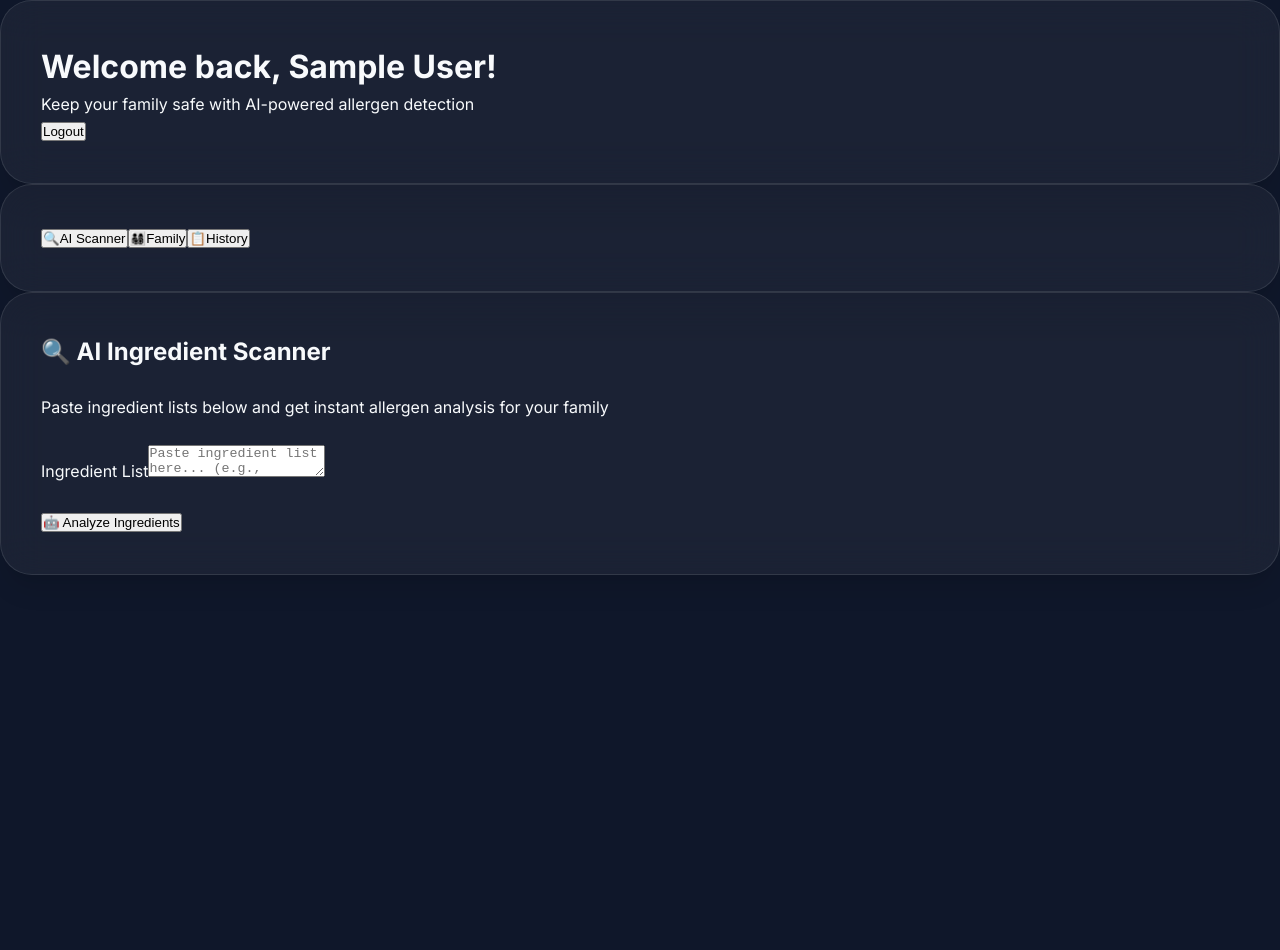
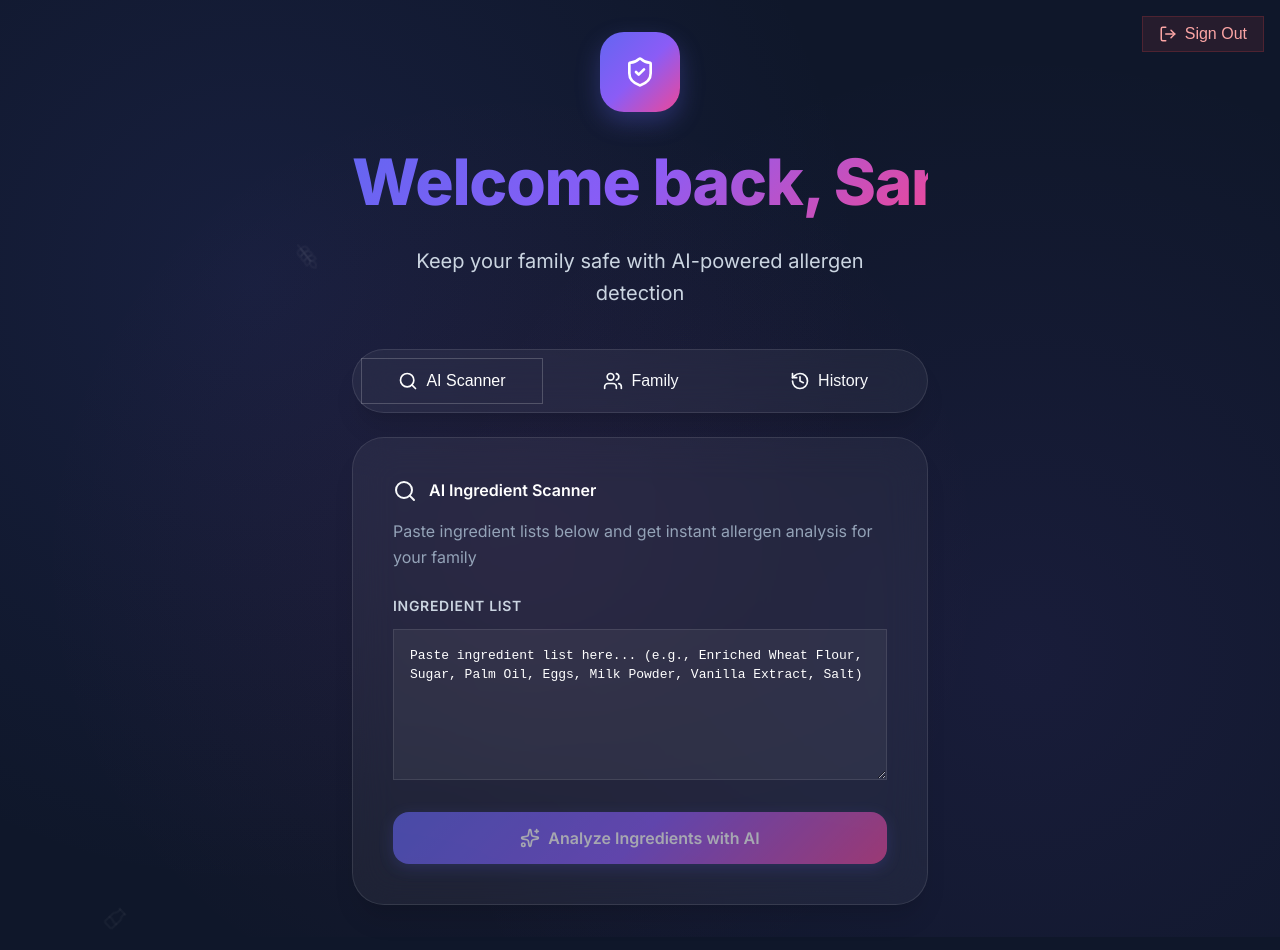
Before and after one commit to Sladed49er/allergyguard, a Next.js app: page /dashboard in a window 1280 px wide. Shown: the top 950 px of the page. Before the commit the page ends 800 px from the top, so only its background shows below. Built offline with nearby package versions, Linux system fonts and the light colour scheme; no server answers; sample sign-in values are in the browser's storage.

Commit message:
dashboard update

```diff
--- a/app/dashboard/page.tsx
+++ b/app/dashboard/page.tsx
@@ -3,153 +3,374 @@
 import { useSession, signOut } from 'next-auth/react';
 import { useRouter } from 'next/navigation';
 import { useEffect, useState } from 'react';
+import { ShieldCheck, Search, Users, History, LogOut, Wheat, Milk, Fish, Nut, Sparkles } from 'lucide-react';
+
+// Floating particle component (matching login page)
+const FloatingParticle = ({ icon: Icon, delay, duration, startY }: {
+  icon: any,
+  delay: number,
+  duration: number,
+  startY: number
+}) => {
+  return (
+    <div
+      className="floating-particle"
+      style={{
+        '--delay': `${delay}s`,
+        '--duration': `${duration}s`,
+        '--start-y': `${startY}vh`,
+        '--end-y': `${startY + (Math.random() - 0.5) * 20}vh`,
+        fontSize: `${16 + Math.random() * 8}px`,
+        top: `${startY}%`,
+        left: '-2rem',
+      } as any}
+    >
+      <Icon />
+    </div>
+  )
+}
 
 export default function Dashboard() {
   const { data: session, status } = useSession();
   const router = useRouter();
   const [activeTab, setActiveTab] = useState('scanner');
+  const [ingredients, setIngredients] = useState('');
+  const [isAnalyzing, setIsAnalyzing] = useState(false);
+
+  // Allergen icons for floating particles
+  const allergenIcons = [Wheat, Milk, Fish, Nut];
 
   // Handle loading and authentication states
   useEffect(() => {
-    if (status === 'loading') return; // Still loading
+    if (status === 'loading') return;
     if (!session) {
       router.push('/login');
       return;
     }
   }, [session, status, router]);
 
-  // Show loading spinner while checking authentication
+  // Show loading screen while checking authentication
   if (status === 'loading') {
     return (
-      <div className="min-h-screen bg-gradient-to-br from-slate-900 via-purple-900 to-slate-900 flex items-center justify-center">
-        <div className="text-white text-xl">Loading...</div>
+      <div className="page-container">
+        <div className="content-wrapper fade-in">
+          <div className="glass-card" style={{ textAlign: 'center', padding: 'var(--space-8)' }}>
+            <div className="loading-spinner" style={{ margin: '0 auto var(--space-4)' }} />
+            <p className="text-muted">Loading your dashboard...</p>
+          </div>
+        </div>
       </div>
     );
   }
 
-  // Don't render anything if not authenticated
-  if (!session) {
-    return null;
-  }
+  if (!session) return null;
 
   const handleLogout = async () => {
     await signOut({ callbackUrl: '/login' });
   };
 
+  const handleAnalyze = async () => {
+    if (!ingredients.trim()) return;
+
+    setIsAnalyzing(true);
+    // TODO: Implement AI analysis
+    setTimeout(() => {
+      setIsAnalyzing(false);
+      // Mock response for now
+      alert('AI Analysis coming soon! Integration with OpenAI API pending.');
+    }, 2000);
+  };
+
+  const tabs = [
+    { id: 'scanner', label: 'AI Scanner', icon: Search },
+    { id: 'family', label: 'Family', icon: Users },
+    { id: 'history', label: 'History', icon: History }
+  ];
+
   return (
-    <div className="min-h-screen bg-gradient-to-br from-slate-900 via-purple-900 to-slate-900">
-      {/* Floating Background Elements */}
-      <div className="fixed inset-0 overflow-hidden pointer-events-none">
-        <div className="absolute top-1/4 left-1/4 w-32 h-32 bg-blue-500/10 rounded-full animate-float"></div>
-        <div className="absolute top-3/4 right-1/4 w-24 h-24 bg-purple-500/10 rounded-full animate-float-delayed"></div>
-        <div className="absolute top-1/2 left-3/4 w-20 h-20 bg-pink-500/10 rounded-full animate-float"></div>
+    <div className="page-container">
+      {/* Floating allergen particles */}
+      {Array.from({ length: 12 }, (_, i) => (
+        <FloatingParticle
+          key={i}
+          icon={allergenIcons[i % allergenIcons.length]}
+          delay={i * 2.5}
+          duration={15 + Math.random() * 10}
+          startY={Math.random() * 100}
+        />
+      ))}
+
+      <div className="content-wrapper fade-in">
+        {/* Header Section */}
+        <div className="header-section">
+          <div className="logo-container">
+            <ShieldCheck size={32} color="white" />
           </div>
 
-      {/* Header */}
-      <div className="relative z-10 p-6">
-        <div className="max-w-6xl mx-auto">
-          <div className="glass-card p-6 mb-8">
-            <div className="flex justify-between items-center">
-              <div>
-                <h1 className="text-3xl font-bold text-white mb-2">
-                  Welcome back, {session.user?.name || session.user?.email}!
+          <h1 className="app-title">
+            Welcome back, {session.user?.name || session.user?.email?.split('@')[0]}!
           </h1>
-                <p className="text-blue-200">
+          <p className="app-subtitle">
             Keep your family safe with AI-powered allergen detection
           </p>
-              </div>
+
+          {/* Logout Button */}
           <button
             onClick={handleLogout}
-                className="px-6 py-2 bg-red-500/20 text-red-300 border border-red-500/30 rounded-lg hover:bg-red-500/30 transition-all duration-300"
+            className="logout-btn"
+            aria-label="Sign out"
           >
-                Logout
+            <LogOut size={18} />
+            <span>Sign Out</span>
           </button>
+        </div>
+
+        {/* Tab Navigation */}
+        <div className="glass-card" style={{ padding: 'var(--space-2)', marginBottom: 'var(--space-6)' }}>
+          <div className="tab-navigation">
+            {tabs.map((tab) => {
+              const Icon = tab.icon;
+              return (
+                <button
+                  key={tab.id}
+                  onClick={() => setActiveTab(tab.id)}
+                  className={`tab-button ${activeTab === tab.id ? 'tab-button-active' : ''}`}
+                >
+                  <Icon size={20} />
+                  <span>{tab.label}</span>
+                </button>
+              );
+            })}
           </div>
         </div>
 
-          {/* Tab Navigation */}
-          <div className="glass-card p-2 mb-8">
-            <div className="flex gap-2">
-              {[
-                { id: 'scanner', label: 'AI Scanner', icon: '🔍' },
-                { id: 'family', label: 'Family', icon: '👨‍👩‍👧‍👦' },
-                { id: 'history', label: 'History', icon: '📋' }
-              ].map((tab) => (
-                <button
-                  key={tab.id}
-                  onClick={() => setActiveTab(tab.id)}
-                  className={`flex-1 py-3 px-4 rounded-lg transition-all duration-300 ${
-                    activeTab === tab.id
-                      ? 'bg-gradient-to-r from-blue-500/30 to-purple-500/30 text-white border border-white/20'
-                      : 'text-blue-200 hover:bg-white/10'
-                  }`}
-                >
-                  <span className="mr-2">{tab.icon}</span>
-                  {tab.label}
-                </button>
-              ))}
-            </div>
+        {/* Main Content */}
+        <div className="glass-card">
+          {activeTab === 'scanner' && (
+            <div>
+              <div className="section-header">
+                <Search size={24} />
+                <h2>AI Ingredient Scanner</h2>
               </div>
 
-          {/* Tab Content */}
-          <div className="glass-card p-8">
-            {activeTab === 'scanner' && (
-              <div>
-                <h2 className="text-2xl font-bold text-white mb-6">
-                  🔍 AI Ingredient Scanner
-                </h2>
-                <p className="text-blue-200 mb-6">
+              <p className="text-muted" style={{ marginBottom: 'var(--space-6)' }}>
                 Paste ingredient lists below and get instant allergen analysis for your family
               </p>
 
-                <div className="mb-6">
-                  <label className="block text-white font-medium mb-3">
+              <div className="form-group">
+                <label htmlFor="ingredients" className="form-label">
                   Ingredient List
                 </label>
                 <textarea
-                    className="w-full h-40 p-4 bg-white/10 border border-white/20 rounded-lg text-white placeholder-blue-200 resize-none focus:outline-none focus:border-blue-400 transition-colors"
+                  id="ingredients"
+                  value={ingredients}
+                  onChange={(e) => setIngredients(e.target.value)}
+                  className="form-textarea"
                   placeholder="Paste ingredient list here... (e.g., Enriched Wheat Flour, Sugar, Palm Oil, Eggs, Milk Powder, Vanilla Extract, Salt)"
+                  rows={6}
                 />
               </div>
 
-                <button className="w-full py-4 bg-gradient-to-r from-blue-500 to-purple-500 text-white font-bold rounded-lg hover:from-blue-600 hover:to-purple-600 transition-all duration-300 transform hover:scale-105">
-                  🤖 Analyze Ingredients
+              <button
+                onClick={handleAnalyze}
+                disabled={!ingredients.trim() || isAnalyzing}
+                className="btn btn-primary btn-full"
+              >
+                {isAnalyzing ? (
+                  <>
+                    <div className="loading-spinner" />
+                    Analyzing ingredients...
+                  </>
+                ) : (
+                  <>
+                    <Sparkles size={20} />
+                    Analyze Ingredients with AI
+                  </>
+                )}
               </button>
             </div>
           )}
 
           {activeTab === 'family' && (
             <div>
-                <h2 className="text-2xl font-bold text-white mb-6">
-                  👨‍👩‍👧‍👦 Family Management
-                </h2>
-                <p className="text-blue-200 mb-6">
+              <div className="section-header">
+                <Users size={24} />
+                <h2>Family Management</h2>
+              </div>
+
+              <p className="text-muted" style={{ marginBottom: 'var(--space-6)' }}>
                 Manage your family members and their allergies
               </p>
-                <div className="text-center py-12">
-                  <div className="text-6xl mb-4">🚧</div>
-                  <p className="text-blue-200">Family management coming soon!</p>
+
+              <div className="coming-soon">
+                <div className="coming-soon-icon">👨‍👩‍👧‍👦</div>
+                <h3>Family Management</h3>
+                <p className="text-muted">
+                  Add family members, manage their allergies, and set severity levels.
+                  Coming soon in the next update!
+                </p>
               </div>
             </div>
           )}
 
           {activeTab === 'history' && (
             <div>
-                <h2 className="text-2xl font-bold text-white mb-6">
-                  📋 Scan History
-                </h2>
-                <p className="text-blue-200 mb-6">
-                  View your previous ingredient analyses and results
+              <div className="section-header">
+                <History size={24} />
+                <h2>Scan History</h2>
+              </div>
+
+              <p className="text-muted" style={{ marginBottom: 'var(--space-6)' }}>
+                View your previous ingredient analyses and safety assessments
               </p>
-                <div className="text-center py-12">
-                  <div className="text-6xl mb-4">📊</div>
-                  <p className="text-blue-200">Scan history coming soon!</p>
+
+              <div className="coming-soon">
+                <div className="coming-soon-icon">📊</div>
+                <h3>Analysis History</h3>
+                <p className="text-muted">
+                  Track your scan history, filter by risk levels, and export results.
+                  Coming soon in the next update!
+                </p>
               </div>
             </div>
           )}
         </div>
       </div>
-      </div>
+
+      <style jsx>{`
+        .logout-btn {
+          position: absolute;
+          top: var(--space-4);
+          right: var(--space-4);
+          display: flex;
+          align-items: center;
+          gap: var(--space-2);
+          padding: var(--space-2) var(--space-4);
+          background: rgba(239, 68, 68, 0.1);
+          color: rgb(252, 165, 165);
+          border: 1px solid rgba(239, 68, 68, 0.2);
+          border-radius: var(--border-radius);
+          font-size: var(--text-sm);
+          cursor: pointer;
+          transition: all var(--transition-fast);
+        }
+
+        .logout-btn:hover {
+          background: rgba(239, 68, 68, 0.2);
+          border-color: rgba(239, 68, 68, 0.3);
+          transform: translateY(-1px);
+        }
+
+        .tab-navigation {
+          display: flex;
+          gap: var(--space-2);
+        }
+
+        .tab-button {
+          flex: 1;
+          display: flex;
+          align-items: center;
+          justify-content: center;
+          gap: var(--space-2);
+          padding: var(--space-3) var(--space-4);
+          background: transparent;
+          color: var(--color-text-muted);
+          border: none;
+          border-radius: var(--border-radius);
+          font-size: var(--text-sm);
+          cursor: pointer;
+          transition: all var(--transition-fast);
+        }
+
+        .tab-button:hover {
+          background: rgba(255, 255, 255, 0.05);
+          color: var(--color-text-secondary);
+        }
+
+        .tab-button-active {
+          background: var(--gradient-primary);
+          color: white;
+          border: 1px solid rgba(255, 255, 255, 0.2);
+        }
+
+        .section-header {
+          display: flex;
+          align-items: center;
+          gap: var(--space-3);
+          margin-bottom: var(--space-4);
+        }
+
+        .section-header h2 {
+          font-size: var(--text-xl);
+          font-weight: 600;
+          color: white;
+          margin: 0;
+        }
+
+        .form-textarea {
+          width: 100%;
+          min-height: 120px;
+          padding: var(--space-4);
+          background: rgba(255, 255, 255, 0.05);
+          border: 1px solid rgba(255, 255, 255, 0.1);
+          border-radius: var(--border-radius);
+          color: white;
+          font-size: var(--text-base);
+          line-height: 1.5;
+          resize: vertical;
+          transition: all var(--transition-fast);
+        }
+
+        .form-textarea:focus {
+          outline: none;
+          border-color: var(--color-primary);
+          box-shadow: 0 0 0 3px rgba(59, 130, 246, 0.1);
+        }
+
+        .form-textarea::placeholder {
+          color: var(--color-text-muted);
+        }
+
+        .coming-soon {
+          text-align: center;
+          padding: var(--space-8) var(--space-4);
+        }
+
+        .coming-soon-icon {
+          font-size: 4rem;
+          margin-bottom: var(--space-4);
+        }
+
+        .coming-soon h3 {
+          font-size: var(--text-lg);
+          font-weight: 600;
+          color: white;
+          margin-bottom: var(--space-3);
+        }
+
+        @media (max-width: 768px) {
+          .logout-btn {
+            position: static;
+            margin-top: var(--space-4);
+            align-self: flex-start;
+          }
+
+          .tab-button {
+            font-size: var(--text-xs);
+            padding: var(--space-2) var(--space-3);
+          }
+
+          .tab-button span {
+            display: none;
+          }
+
+          .section-header {
+            flex-direction: column;
+            align-items: flex-start;
+            gap: var(--space-2);
+          }
+        }
+      `}</style>
     </div>
   );
 }
```
Lines whose indentation alone changed are shown as unchanged.
